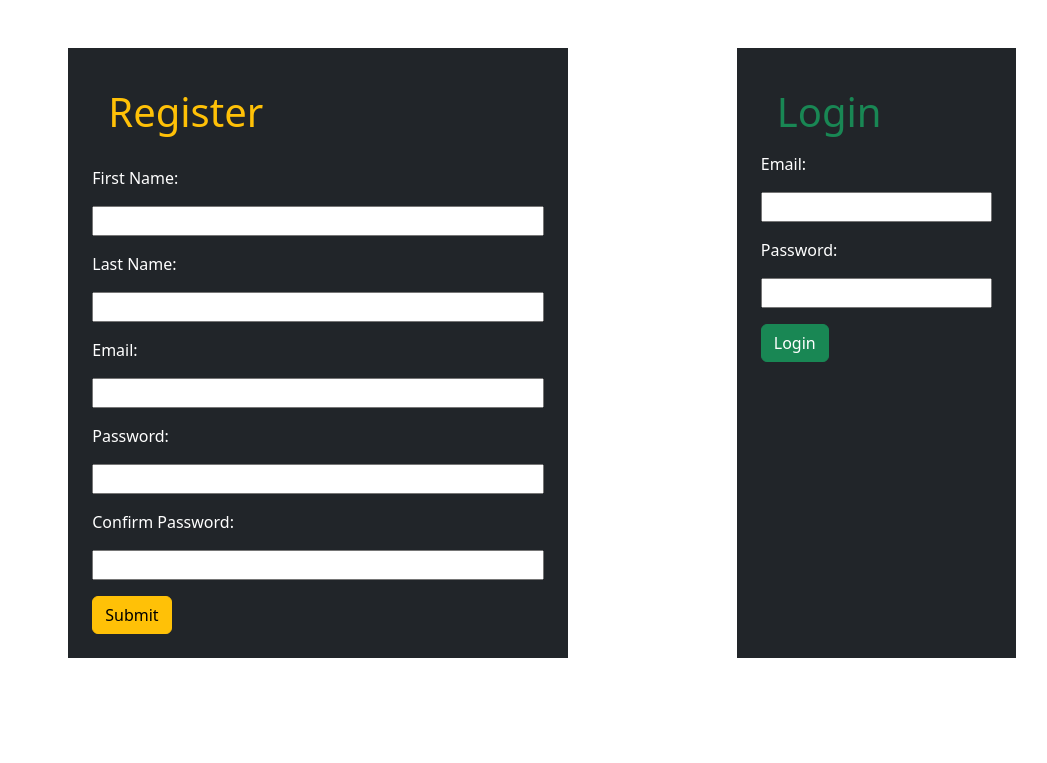
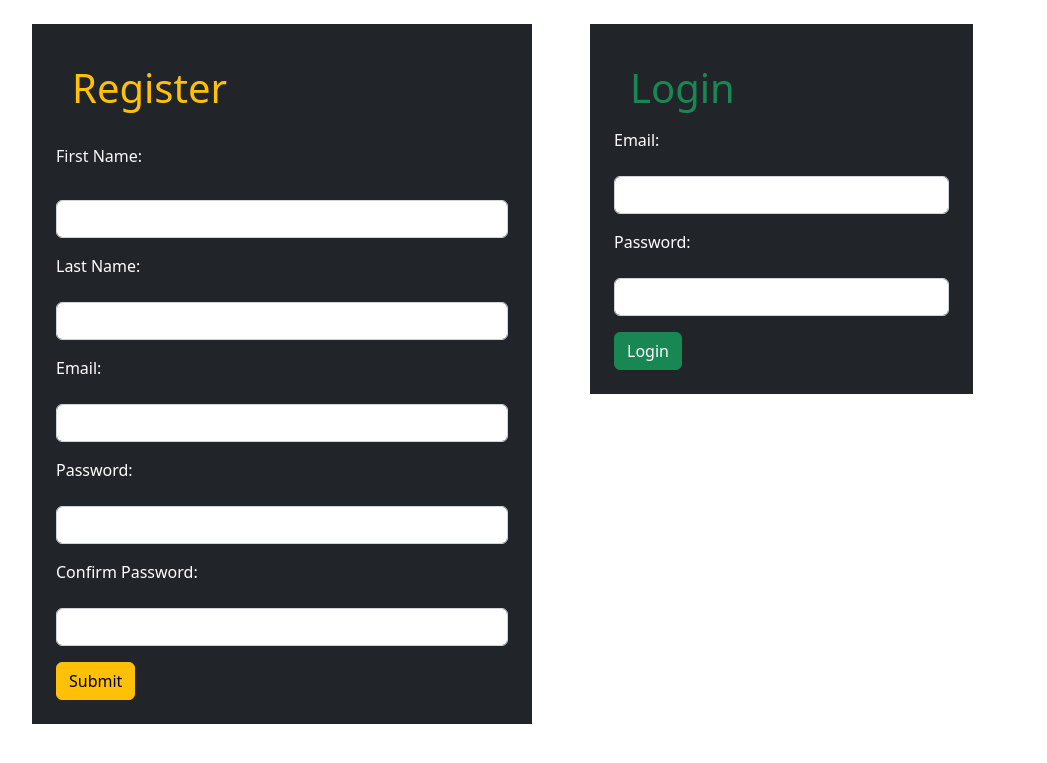
Before and after one commit to evelynvalles/Coding-Dojo-Python-Stack, a Flask app: page / in a window 1280 px wide. Shown: the top 763 px of the page, without its empty margins (98-1145 px from the left). Run offline with Flask 2, Linux system fonts and the light colour scheme.

Commit message:
3rd commit
I fixed styling issues with the original index.html

```diff
--- /dev/null
+++ b/Login_and_Registration/Login_and_Registration/flask_app/static/css/style.css
@@ -0,0 +1,6 @@
+.col-1 {
+    flex: 1
+}
+.col-2 {
+    flex: 1
+}
--- a/Login_and_Registration/Login_and_Registration/flask_app/templates/index.html
+++ b/Login_and_Registration/Login_and_Registration/flask_app/templates/index.html
@@ -8,49 +8,50 @@
     <title>Login and Registration</title>
     <link href="https://cdn.jsdelivr.net/npm/bootstrap@5.2.0/dist/css/bootstrap.min.css" rel="stylesheet"
         integrity="sha384-gH2yIJqKdNHPEq0n4Mqa/HGKIhSkIHeL5AyhkYV8i59U5AR6csBvApHHNl/vI1Bx" crossorigin="anonymous">
+        <link rel="stylesheet" href="{{ url_for('static', filename='css/style.css') }}">
 </head>
 
 <body>
-
-    <div class="container">
-
-        <div class="survery d-flex justify-content-around mt-5">
-
+    <div class="container d-flex justify-content-between">
+        <div class="col-1 mt-4 mx-5">
             <form action="/register" method="POST" class="p-4 bg-dark text-white" style="width:500px">
                 <h1 class="m-3 text-warning">Register</h1>
-                <label for="first_name" class="text-light my-3"></label>First Name: </label>
-                <input type="text" name="first_name" class="input-group my-3">
+                <label for="first_name" class="text-light my-3 form-label">First Name: </label>
+                <input type="text" name="first_name" class="form-control my-3">
                 {% for message in get_flashed_messages(category_filter = ['err_first_name']) %}
                 <p class="p-2 text-danger">{{message}}</p>
                 {% endfor %}
-                <label for="last_name">Last Name: </label>
-                <input type="text" name="last_name" class="input-group my-3">
+                <label for="last_name" class="form-label">Last Name: </label>
+                <input type="text" name="last_name" class="form-control my-3">
                 {% for message in get_flashed_messages(category_filter = ['err_last_name']) %}
                 <p class="p-2 text-danger">{{message}}</p>
                 {% endfor %}
-                <label for="email">Email: </label>
-                <input type="text" name="email" class="input-group my-3">
+                <label for="email" class="form-label">Email: </label>
+                <input type="text" name="email" class="form-control my-3">
                 {% for message in get_flashed_messages(category_filter = ['err_email']) %}
                 <p class="p-2 text-danger">{{message}}</p>
                 {% endfor %}
-                <label for="password">Password: </label>
-                <input type="password" name="password" class="input-group my-3">
+                <label for="password" class="form-label">Password: </label>
+                <input type="password" name="password" class="form-control my-3">
                 {% for message in get_flashed_messages(category_filter = ['err_password']) %}
                 <p class="p-2 text-danger">{{message}}</p>
                 {% endfor %}
-                <label for="confirm_password">Confirm Password: </label>
-                <input type="password" name="confirm_password" class="input-group my-3">
+                <label for="confirm_password" class="form-label">Confirm Password: </label>
+                <input type="password" name="confirm_password" class="form-control my-3">
                 <button class="btn btn-warning">Submit</button>
             </form>
-            <form action="/login" method="POST" class="p-4 bg-dark text-white w-25">
+        </div>
+
+        <div class="col-2 mt-4">
+            <form action="/login" method="POST" class="p-4 bg-dark text-white w-75">
                 <h1 class="m-3 text-success">Login</h1>
-                <label for="email">Email: </label>
-                <input type="text" name="email" class="input-group my-3">
+                <label for="email" class="form-label">Email: </label>
+                <input type="text" name="email" class="form-control my-3">
                 {% for message in get_flashed_messages(category_filter = ['err_login_email']) %}
                 <p class="p-2 text-danger">{{message}}</p>
                 {% endfor %}
-                <label for="password">Password: </label>
-                <input type="password" name="password" class="input-group my-3">
+                <label for="password" class="form-label">Password: </label>
+                <input type="password" name="password" class="form-control my-3">
                 {% for message in get_flashed_messages(category_filter = ['err_login_password']) %}
                 <p class="p-2 text-danger">{{message}}</p>
                 {% endfor %}
```
